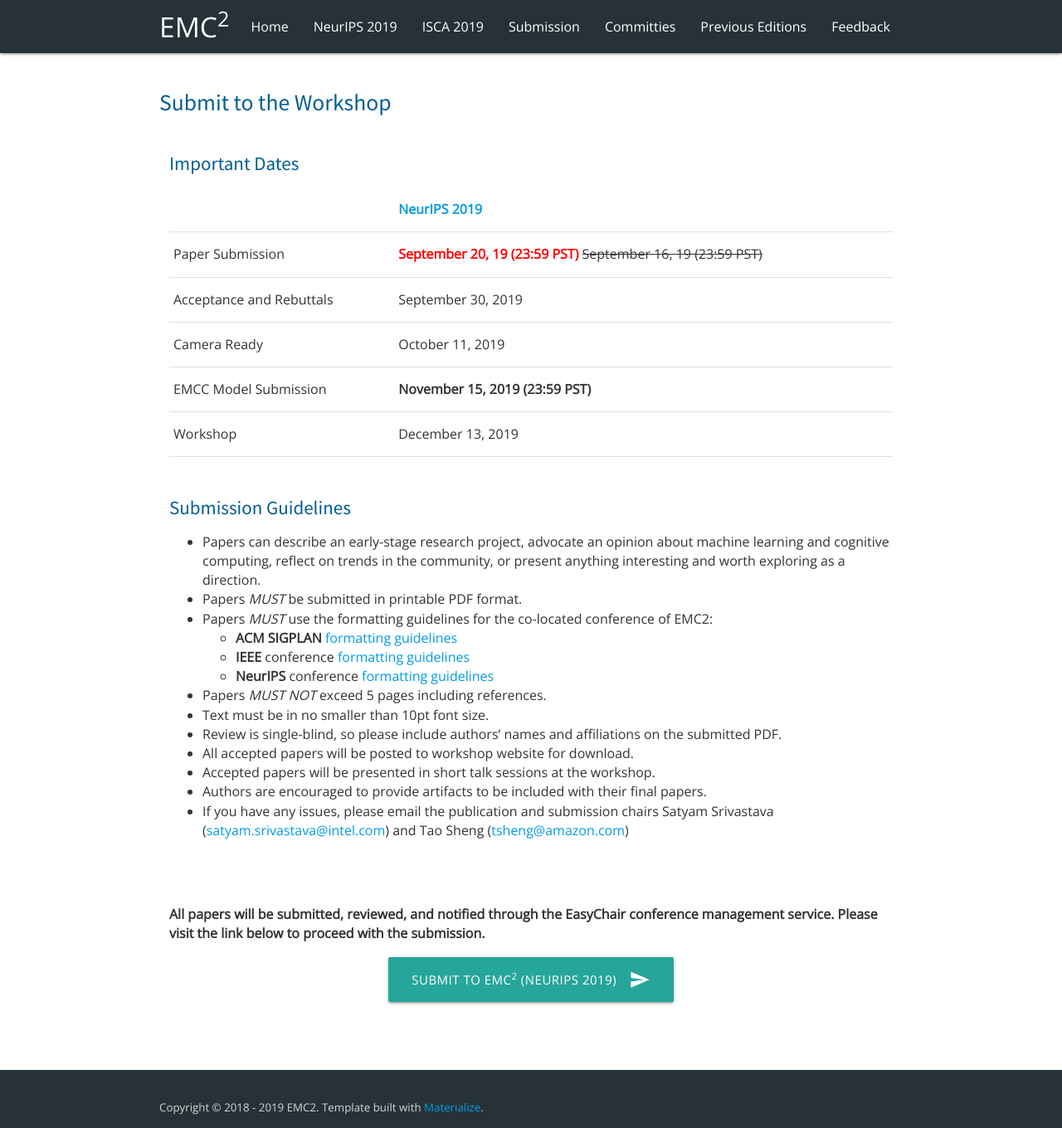
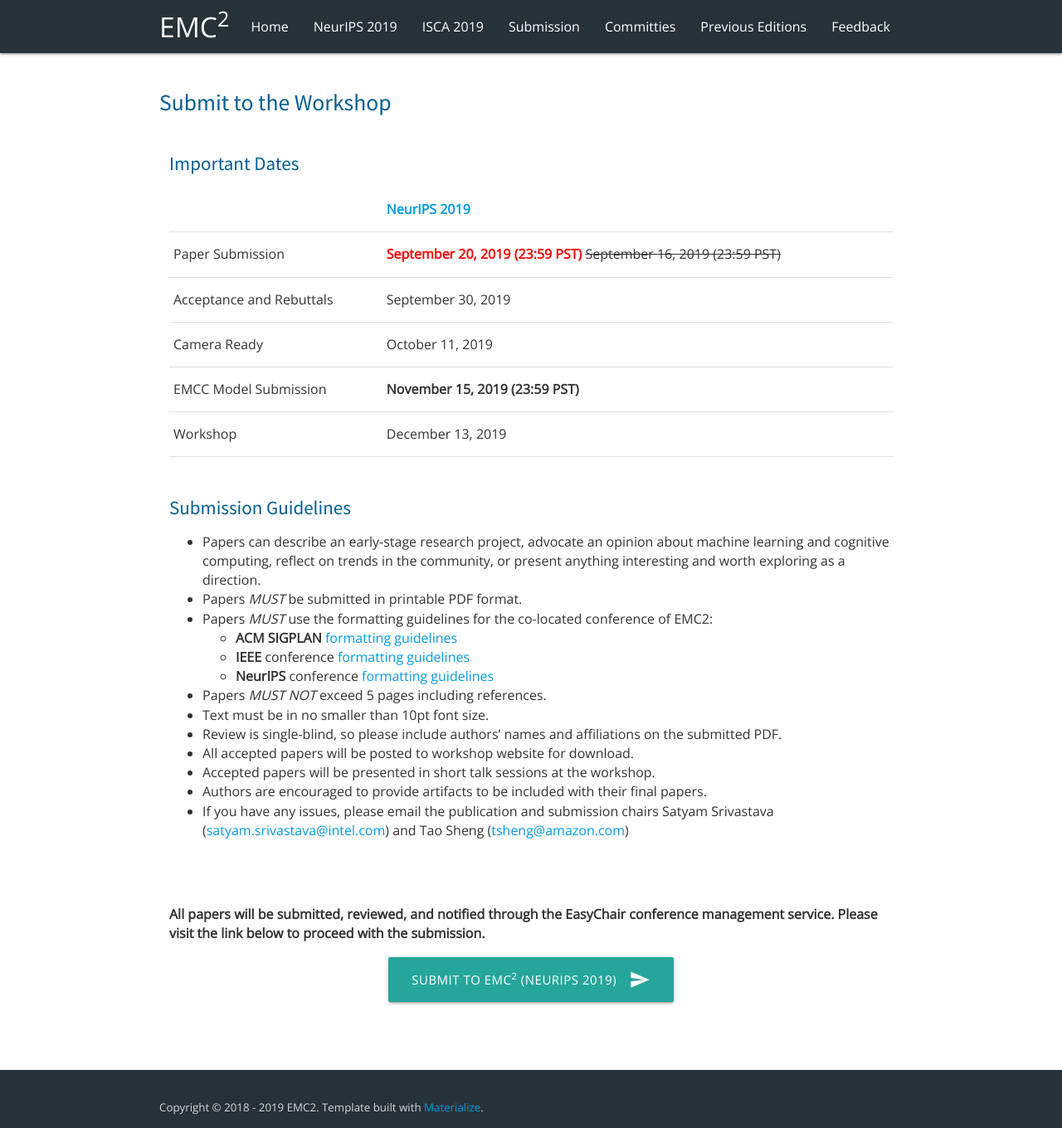
Before and after one commit to mgoldfar/emc2-web, a Jekyll site: the page built from submission.html, in a window 1280 px wide. Shown: the whole page at 83% size. Built offline with Jekyll 4.4.1, drawn with Linux system fonts in a browser that asks for light colours.

Commit message:
Fixed date format.

```diff
--- a/submission.html
+++ b/submission.html
@@ -42,8 +42,8 @@ show_note: False
                     {% for ed in upcoming_editions %}
                     <td>
                         {% if ed.submission_deadline_extended %}
-                        <strong style="color: red;">{{ ed.submission_deadline_extended|date: "%B %d, %y" }} (23:59 PST)</strong>
-                        <span style="text-decoration: line-through;">{{ ed.submission_deadline|date: "%B %d, %y" }} (23:59 PST)</span>
+                        <strong style="color: red;">{{ ed.submission_deadline_extended|date: "%B %d, %Y" }} (23:59 PST)</strong>
+                        <span style="text-decoration: line-through;">{{ ed.submission_deadline|date: "%B %d, %Y" }} (23:59 PST)</span>
                         {% else %}
                         <strong>{{ ed.submission_deadline|date: "%B %d, %Y" }} (23:59 PST)</strong>
                         {% endif %}
```
